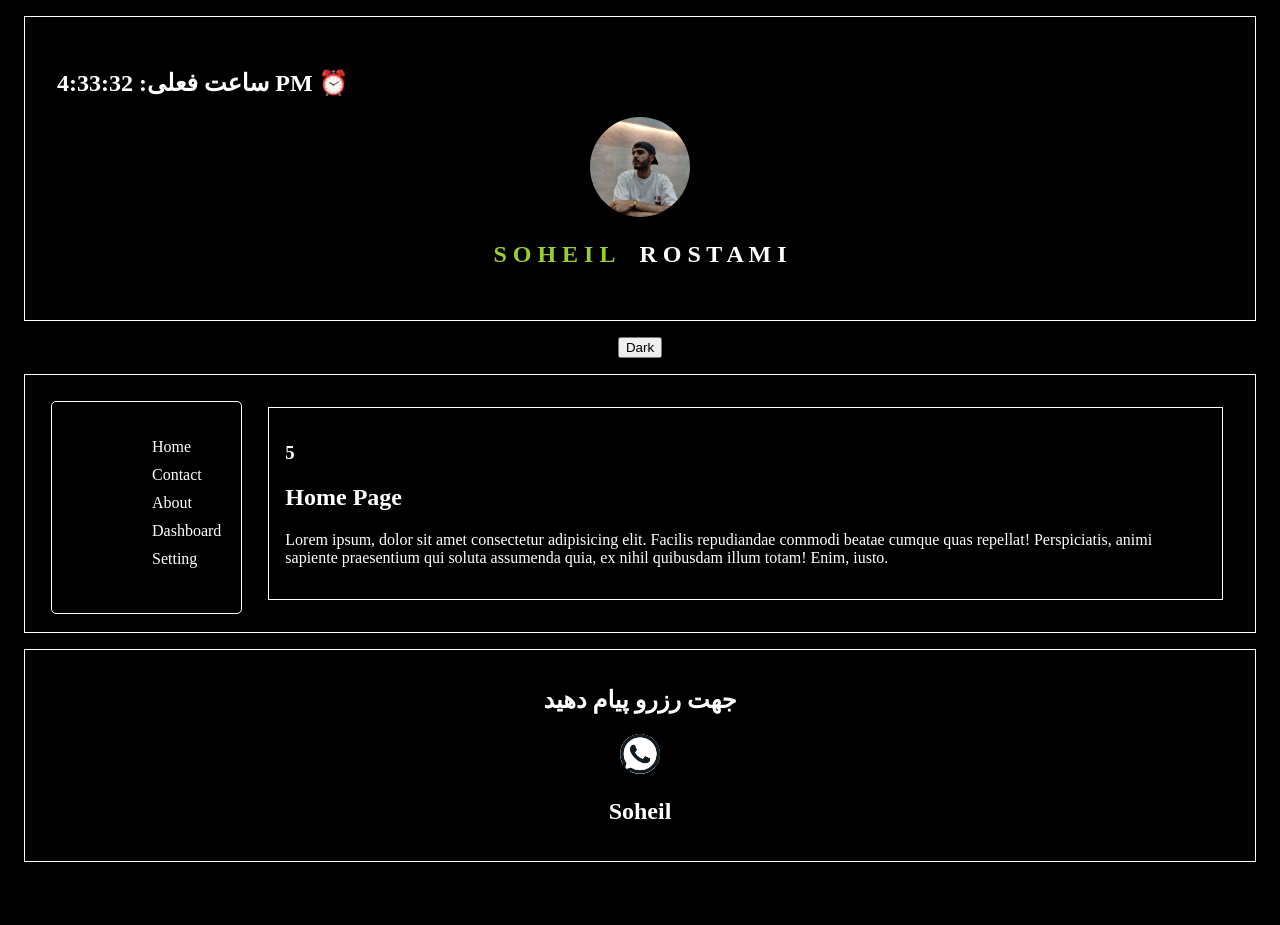
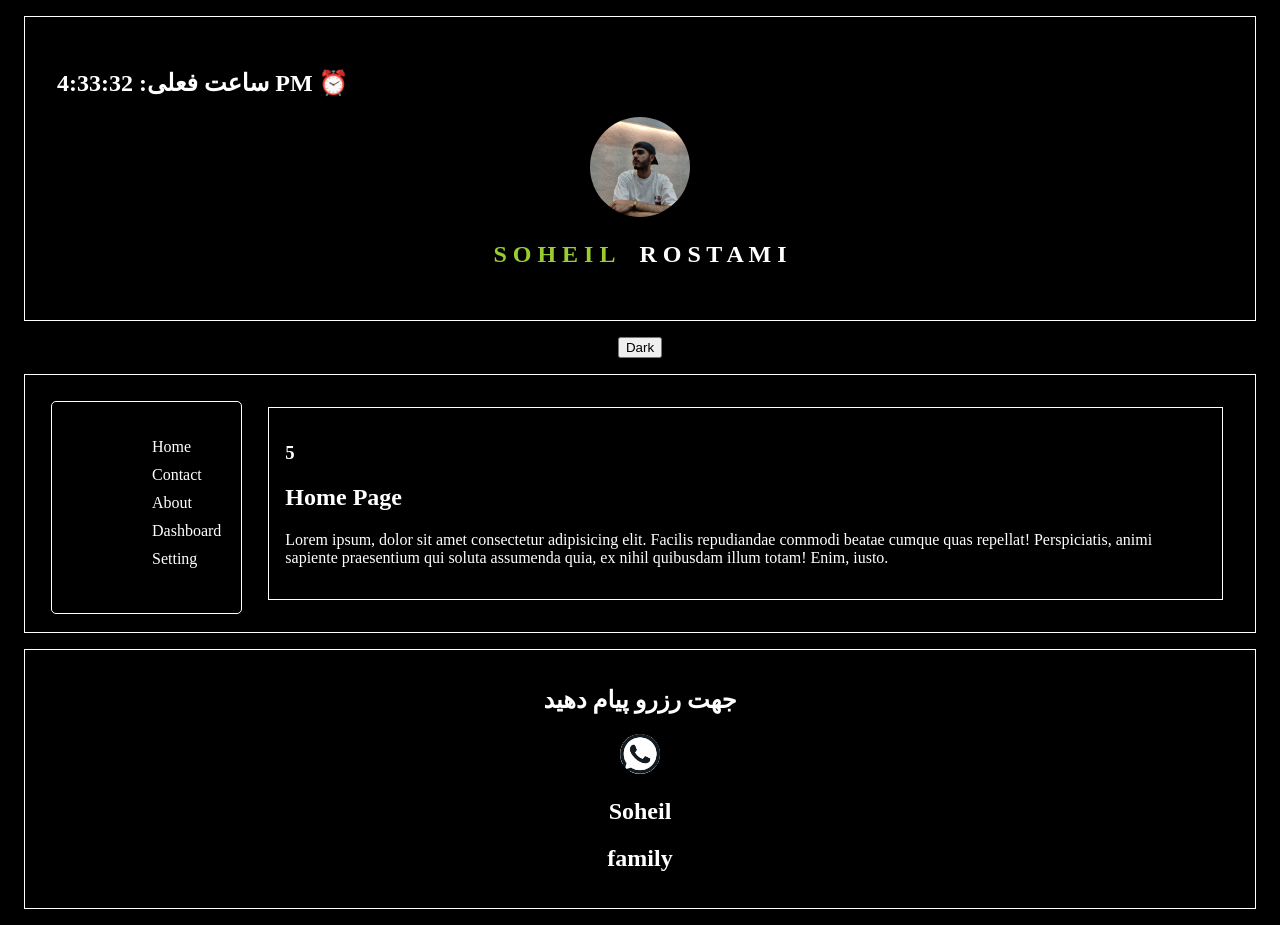
Before and after one commit to 3oheil-rostami/my-next-app, a Next.js app: page / in a window 1280 px wide. Before the commit the page ends 878 px from the top, so only its background shows below. Built offline with nearby package versions, Linux system fonts and the light colour scheme.

Commit message:
add my family

```diff
--- a/components/Footer.jsx
+++ b/components/Footer.jsx
@@ -3,8 +3,11 @@ import React, { useContext } from 'react'
 
 export default function Footer() {
 
-  const {theme , name} = useContext(ThemContext)
-  console.log(theme)
+  const {theme , name , family} = useContext(ThemContext)
+  // console.log(family)
+  // console.log(theme)
+  console.log(name)
+  console.log(family)
   return (
     <footer style={{textAlign:'center'}}>
       {/* <h2>My Footer</h2> */}
@@ -19,6 +22,9 @@ export default function Footer() {
 
       </a>
       <h2>{name}</h2>
+      {/* <h2>{family}</h2> */}
+      <h2>{family}</h2>
+
 
     </footer>
 
--- a/src/app/layout.js
+++ b/src/app/layout.js
@@ -14,7 +14,8 @@ export default function RootLayout({ children }) {
   const pathname = usePathname()
 
 
-  const [name , setName] = useState('Soheil')
+  const [family, setFamily] = useState('family')
+  const [name, setName] = useState('Soheil')
   const hideFooter = ['/dashboard']
 
   const shouldHideFooter = hideFooter.includes(pathname)
@@ -26,7 +27,7 @@ export default function RootLayout({ children }) {
 
   return (
     <html lang="en">
-      <ThemContext.Provider value={{theme , name}}>
+      <ThemContext.Provider value={{ family, theme, name }}>
         <body style={theme ? { backgroundColor: 'white', color: 'black', transition: 'all 1s' } : { backgroundColor: 'black', color: 'white', transition: 'all 1s' }}>
           <div style={{ textAlign: 'center' }}>
           </div>
```
